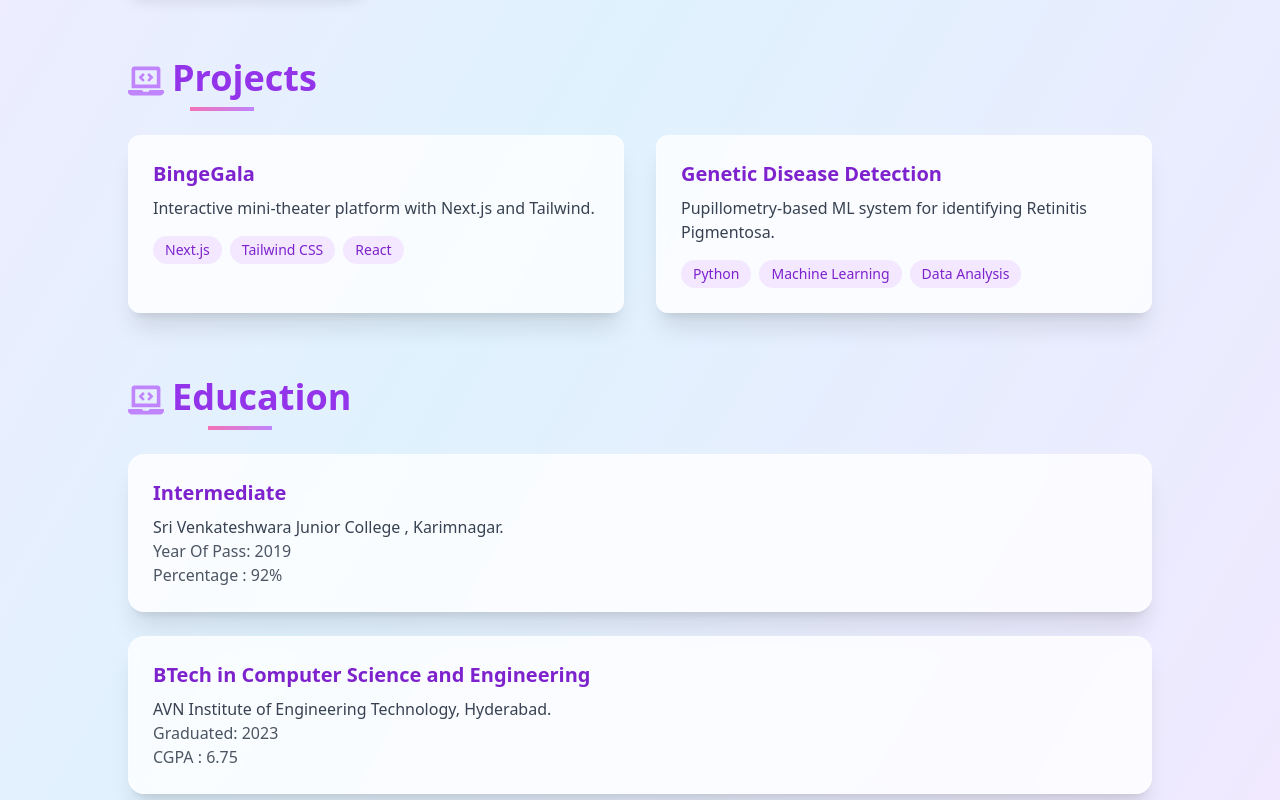
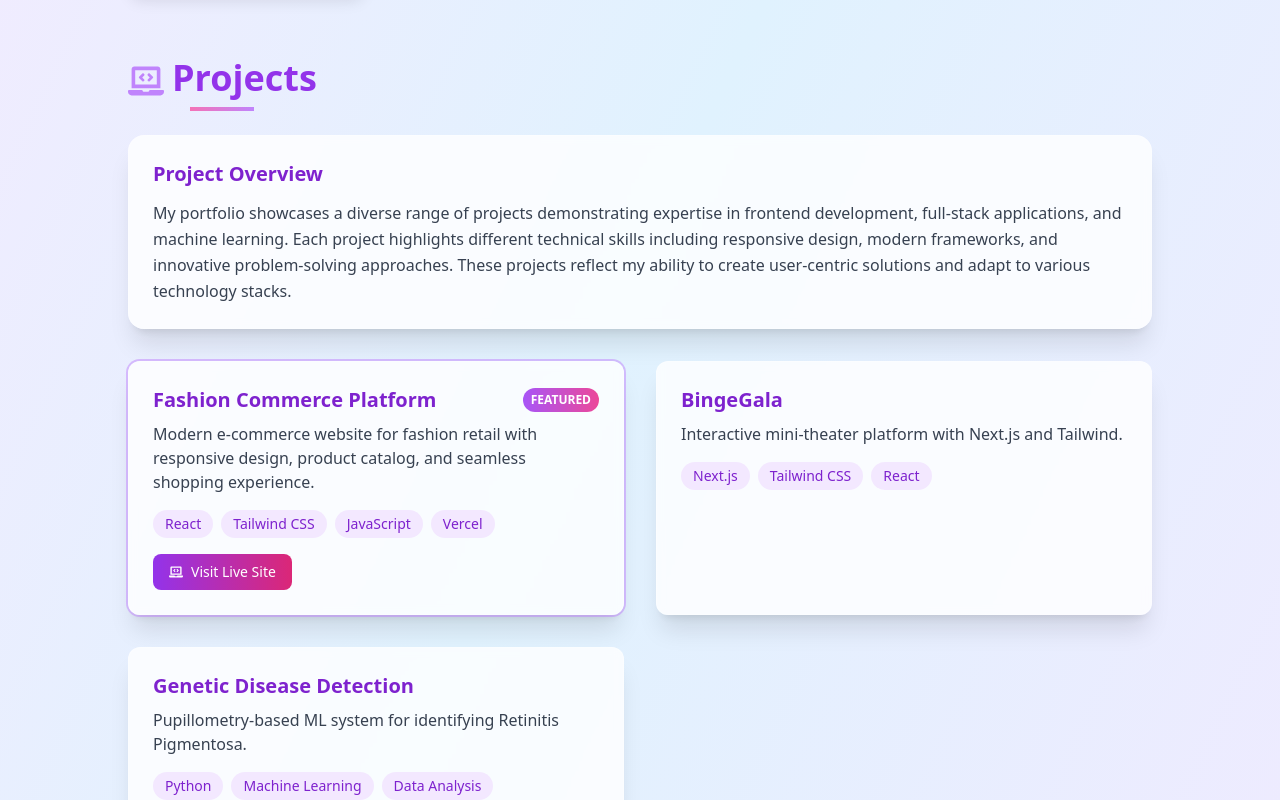
Before and after one commit to shareena-osa/shareena-portfolio, a React (Create React App) app: page / in a window 1280 px wide. Shown: the part 1100-1900 px from the top of the page. Built offline with nearby package versions, Linux system fonts and the light colour scheme.

Commit message:
Enhance Portfolio component with project overview and featured project card. Added animations and improved layout for better user experience.

```diff
--- a/src/Portfolio.js
+++ b/src/Portfolio.js
@@ -179,11 +179,33 @@ export default function Portfolio() {
 
       <section className="max-w-5xl mx-auto mb-16">
         <SectionHeader title="Projects" />
+
+        <motion.div
+          className="bg-white/80 backdrop-blur-sm rounded-2xl shadow-xl p-6 mb-8 border border-white/20"
+          initial={{ opacity: 0, y: 20 }}
+          whileInView={{ opacity: 1, y: 0 }}
+          transition={{ duration: 0.6 }}
+        >
+          <h3 className="text-xl font-semibold text-purple-700 mb-3">Project Overview</h3>
+          <p className="text-gray-700 leading-relaxed">
+            My portfolio showcases a diverse range of projects demonstrating expertise in frontend development,
+            full-stack applications, and machine learning. Each project highlights different technical skills
+            including responsive design, modern frameworks, and innovative problem-solving approaches.
+            These projects reflect my ability to create user-centric solutions and adapt to various technology stacks.
+          </p>
+        </motion.div>
+
         <div className="grid md:grid-cols-2 gap-8">
+          <ProjectCard
+            title="Fashion Commerce Platform"
+            description="Modern e-commerce website for fashion retail with responsive design, product catalog, and seamless shopping experience."
+            link="https://fashion-commerce-lime.vercel.app/"
+            tech={["React", "Tailwind CSS", "JavaScript", "Vercel"]}
+            featured={true}
+          />
           <ProjectCard
             title="BingeGala"
             description="Interactive mini-theater platform with Next.js and Tailwind."
-            link="https://bingegala.com"
             tech={["Next.js", "Tailwind CSS", "React"]}
           />
           <ProjectCard
@@ -335,19 +357,28 @@ const Skill = ({ icon, name, color, delay = 0 }) => (
   </motion.div>
 );
 
-const ProjectCard = ({ title, description, link, tech = [] }) => (
+const ProjectCard = ({ title, description, link, tech = [], featured = false }) => (
   <motion.div
-    className="bg-white/80 backdrop-blur-sm rounded-xl shadow-xl p-6 hover:shadow-2xl transform hover:scale-105 transition-all duration-300 border border-white/20"
+    className={`bg-white/80 backdrop-blur-sm rounded-xl shadow-xl p-6 hover:shadow-2xl transform hover:scale-105 transition-all duration-300 border border-white/20 ${
+      featured ? 'ring-2 ring-purple-400 ring-opacity-50' : ''
+    }`}
     whileHover={{ scale: 1.03, y: -5 }}
     initial={{ opacity: 0, y: 20 }}
     whileInView={{ opacity: 1, y: 0 }}
     transition={{ duration: 0.6 }}
   >
-    <h3 className="text-xl font-semibold text-purple-700 mb-2">{title}</h3>
+    <div className="flex items-center justify-between mb-2">
+      <h3 className="text-xl font-semibold text-purple-700">{title}</h3>
+      {featured && (
+        <span className="px-2 py-1 bg-gradient-to-r from-purple-500 to-pink-500 text-white text-xs font-bold rounded-full">
+          FEATURED
+        </span>
+      )}
+    </div>
 
     <p className="text-gray-700 mt-2 mb-4">{description}</p>
     {tech.length > 0 && (
-      <div className="flex flex-wrap gap-2">
+      <div className="flex flex-wrap gap-2 mb-4">
         {tech.map((techItem, index) => (
           <span
             key={index}
@@ -358,5 +389,18 @@ const ProjectCard = ({ title, description, link, tech = [] }) => (
         ))}
       </div>
     )}
+    {link && (
+      <motion.a
+        href={link}
+        target="_blank"
+        rel="noopener noreferrer"
+        className="inline-flex items-center px-4 py-2 bg-gradient-to-r from-purple-600 to-pink-600 text-white rounded-lg hover:from-purple-700 hover:to-pink-700 transition duration-300 text-sm font-medium"
+        whileHover={{ scale: 1.05 }}
+        whileTap={{ scale: 0.95 }}
+      >
+        <FaLaptopCode className="mr-2" />
+        Visit Live Site
+      </motion.a>
+    )}
   </motion.div>
 );
```
